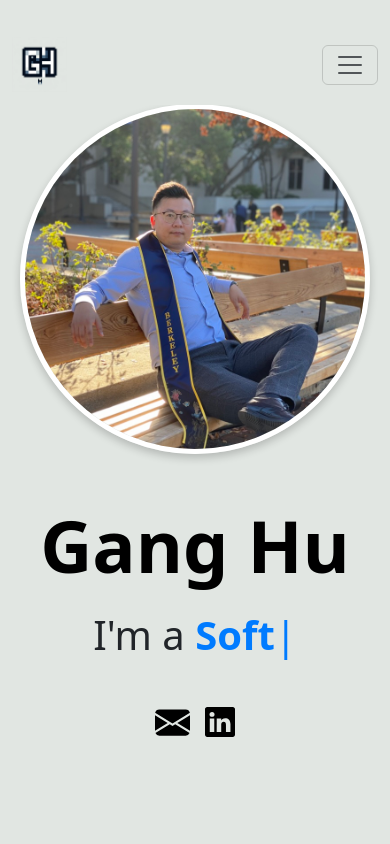
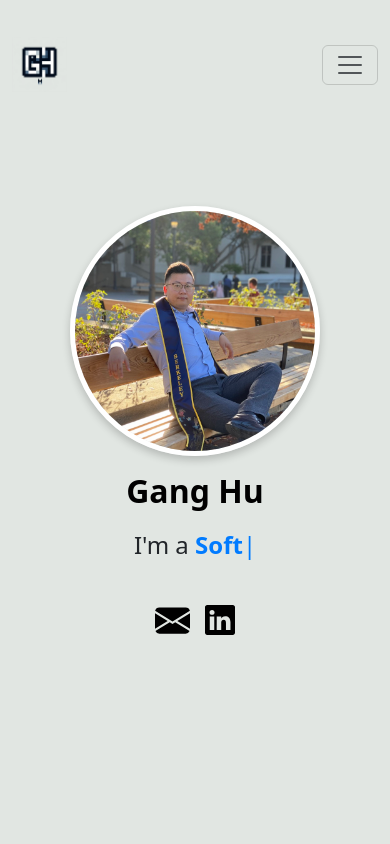
Before and after one commit to Gangster-Who/Protfolio, a plain HTML site: page index.html in a window 390 px wide. Shown: the top 844 px of the page. Drawn offline with nearby package versions, Linux system fonts and the light colour scheme.

Commit message:
Add files via upload

```diff
--- a/css/style.css
+++ b/css/style.css
@@ -67,6 +67,30 @@ section {
   box-shadow: 0px 4px 8px rgba(0,0,0,0.2);
   margin-top: 0;
   margin-bottom: 3rem;
+}
+
+@media (max-width: 768px) {
+  .profile-photo {
+    width: 300px;
+    height: 300px;
+    margin-bottom: 1rem;
+  }
+
+  .display-5 {
+    font-size: 2rem !important;
+  }
+
+  .lead, .typed-color, .typed-cursor {
+    font-size: 1.5rem !important;
+  }
+}
+
+@media (max-width: 400px) {
+  .profile-photo {
+    width: 250px;
+    height: 250px;
+    margin-bottom: 1rem;
+  }
 }
 
 .display-5 {
```
